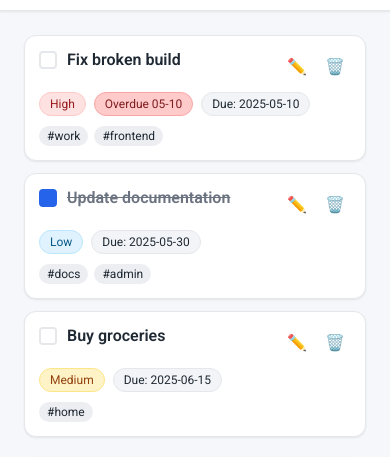
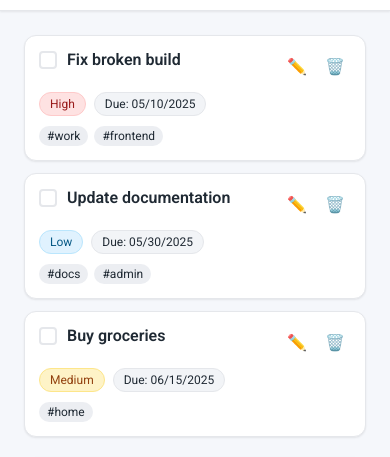
Before and after one commit to AbrorIK/task-tracker, a website built with Vite: page index.html in a window 390 px wide. Shown: the part 114-571 px from the top of the page. Built offline with nearby package versions, Linux system fonts and the light colour scheme.

Commit message:
Initializes task list rendering with sample data

```diff
--- a/index.html
+++ b/index.html
@@ -16,6 +16,8 @@
     <link rel="stylesheet" href="/src/styles/header.css" />
     <link rel="stylesheet" href="/src/styles/toolbar.css" />
     <link rel="stylesheet" href="/src/styles/content.css" />
+
+    <script type="module" src="/src/main.ts" defer></script>
   </head>
   <body>
     <header class="header">
@@ -79,70 +81,7 @@
     </section>
 
     <main class="content">
-      <section class="task-list">
-        <div class="task-card">
-          <div class="task-header">
-            <div class="task-left">
-              <span class="task-checkbox" aria-hidden="true"></span>
-              <h3 class="task-title">Fix broken build</h3>
-            </div>
-            <div class="task-actions">
-              <button class="icon-btn" type="button">✏️</button>
-              <button class="icon-btn" type="button">🗑️</button>
-            </div>
-          </div>
-          <div class="task-metadata">
-            <span class="badge priority high">High</span>
-            <span class="badge due overdue">Overdue 05-10</span>
-            <span class="badge due">Due: 2025-05-10</span>
-          </div>
-          <div class="task-tags">
-            <span class="tag">#work</span>
-            <span class="tag">#frontend</span>
-          </div>
-        </div>
-
-        <div class="task-card completed">
-          <div class="task-header">
-            <div class="task-left">
-              <span class="task-checkbox checked" aria-hidden="true"></span>
-              <h3 class="task-title">Update documentation</h3>
-            </div>
-            <div class="task-actions">
-              <button class="icon-btn" type="button">✏️</button>
-              <button class="icon-btn" type="button">🗑️</button>
-            </div>
-          </div>
-          <div class="task-metadata">
-            <span class="badge priority low">Low</span>
-            <span class="badge due">Due: 2025-05-30</span>
-          </div>
-          <div class="task-tags">
-            <span class="tag">#docs</span>
-            <span class="tag">#admin</span>
-          </div>
-        </div>
-
-        <div class="task-card">
-          <div class="task-header">
-            <div class="task-left">
-              <span class="task-checkbox" aria-hidden="true"></span>
-              <h3 class="task-title">Buy groceries</h3>
-            </div>
-            <div class="task-actions">
-              <button class="icon-btn" type="button">✏️</button>
-              <button class="icon-btn" type="button">🗑️</button>
-            </div>
-          </div>
-          <div class="task-metadata">
-            <span class="badge priority medium">Medium</span>
-            <span class="badge due">Due: 2025-06-15</span>
-          </div>
-          <div class="task-tags">
-            <span class="tag">#home</span>
-          </div>
-        </div>
-      </section>
+      <section class="task-list"></section>
 
       <aside class="edit-task">
         <header class="panel-header">
@@ -210,7 +149,5 @@
         </form>
       </aside>
     </main>
-
-    <script type="module" src="/src/main.ts"></script>
   </body>
 </html>
--- a/src/main.ts
+++ b/src/main.ts
@@ -0,0 +1,31 @@
+import { Task } from "./model";
+import { renderTaskList } from "./taskList";
+
+const sampleTasks: Task[] = [
+  new Task({
+    id: "1",
+    title: "Fix broken build",
+    notes: "Investigate failing CI pipeline and patch missing dependency.",
+    dueDate: new Date("2025-05-10"),
+    priority: "High",
+    tags: ["work", "frontend"],
+  }),
+  new Task({
+    id: "2",
+    title: "Update documentation",
+    notes: "Revise API section for the new endpoints.",
+    dueDate: new Date("2025-05-30"),
+    priority: "Low",
+    tags: ["docs", "admin"],
+  }),
+  new Task({
+    id: "3",
+    title: "Buy groceries",
+    notes: "Milk, eggs, spinach, tomatoes.",
+    dueDate: new Date("2025-06-15"),
+    priority: "Medium",
+    tags: ["home"],
+  }),
+];
+
+renderTaskList(sampleTasks);
--- /dev/null
+++ b/src/model.ts
@@ -0,0 +1,50 @@
+export type Priority = "Low" | "Medium" | "High";
+
+export interface TaskInit {
+  id: string;
+  title: string;
+  notes?: string;
+  dueDate?: Date | null;
+  priority?: Priority;
+  tags?: string[];
+}
+
+export class Task {
+  readonly id: string;
+  title: string;
+  notes: string;
+  dueDate: Date | null;
+  priority: Priority;
+  tags: string[];
+  completed: boolean;
+  readonly createdAt: Date;
+
+  constructor(init: TaskInit) {
+    this.id = init.id;
+    this.title = init.title;
+    this.notes = init.notes ?? "";
+    this.dueDate = init.dueDate ?? null;
+    this.priority = init.priority ?? "Low";
+    this.tags = init.tags ?? [];
+    this.completed = false;
+    this.createdAt = new Date();
+  }
+
+  toggleCompleted() {
+    this.completed = !this.completed;
+  }
+
+  updateDetails(details: {
+    title?: string;
+    notes?: string;
+    dueDate?: Date | null;
+    priority?: Priority;
+    tags?: string[];
+  }) {
+    if (details.title !== undefined) this.title = details.title;
+    if (details.notes !== undefined) this.notes = details.notes;
+    if (details.dueDate !== undefined) this.dueDate = details.dueDate;
+    if (details.priority !== undefined) this.priority = details.priority;
+    if (details.tags !== undefined) this.tags = [...details.tags];
+  }
+}
--- a/src/styles/content.css
+++ b/src/styles/content.css
@@ -121,12 +121,6 @@ main.content {
   color: var(--badge-low-text);
 }
 
-.badge.due.overdue {
-  background: var(--badge-overdue-bg);
-  border-color: var(--badge-overdue-border);
-  color: var(--badge-overdue-text);
-}
-
 .task-tags {
   display: inline-flex;
   flex-wrap: wrap;
--- /dev/null
+++ b/src/taskList.ts
@@ -0,0 +1,72 @@
+import type { Task } from "./model";
+
+export function renderTaskList(tasks: readonly Task[]): void {
+  const mainContent = document.querySelector<HTMLElement>("main.content");
+  if (!mainContent) {
+    throw new Error("Missing main.content container in the DOM");
+  }
+
+  let taskList = mainContent.querySelector<HTMLElement>(".task-list");
+  if (!taskList) {
+    taskList = document.createElement("section");
+    taskList.className = "task-list";
+    const firstChild = mainContent.firstElementChild;
+    if (firstChild) {
+      mainContent.insertBefore(taskList, firstChild);
+    } else {
+      mainContent.appendChild(taskList);
+    }
+  }
+
+  taskList.innerHTML = "";
+
+  for (const task of tasks) {
+    const card = document.createElement("div");
+    card.className = "task-card";
+    if (task.completed) card.classList.add("completed");
+
+    const dueLabel = task.dueDate
+      ? task.dueDate.toLocaleDateString(undefined, {
+          year: "numeric",
+          month: "2-digit",
+          day: "2-digit",
+        })
+      : "No due date";
+
+    const tagsMarkup = task.tags
+      .map((tag) => `<span class="tag">#${tag}</span>`)
+      .join("");
+
+    card.innerHTML = `
+      <div class="task-header">
+        <div class="task-left">
+          <span class="task-checkbox ${
+            task.completed ? "checked" : ""
+          }" aria-hidden="true"></span>
+          <h3 class="task-title">${task.title}</h3>
+        </div>
+        <div class="task-actions">
+          <button class="icon-btn" type="button">✏️</button>
+          <button class="icon-btn" type="button">🗑️</button>
+        </div>
+      </div>
+      <div class="task-metadata">
+        <span class="badge priority ${task.priority.toLowerCase()}">${
+      task.priority
+    }</span>
+        <span class="badge due">Due: ${dueLabel}</span>
+      </div>
+      <div class="task-tags">${tagsMarkup}</div>
+    `;
+
+    const checkbox = card.querySelector<HTMLSpanElement>(".task-checkbox");
+    if (checkbox) {
+      checkbox.addEventListener("click", () => {
+        const isChecked = checkbox.classList.toggle("checked");
+        card.classList.toggle("completed", isChecked);
+      });
+    }
+
+    taskList.appendChild(card);
+  }
+}
```
